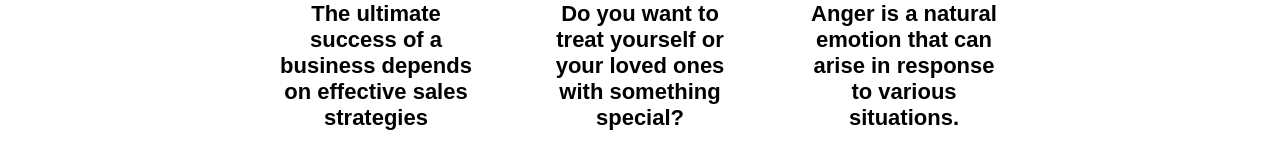
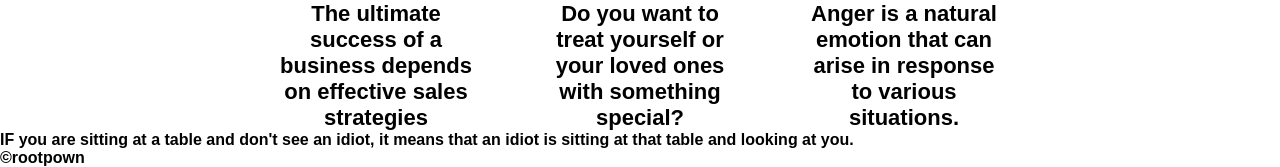
Before and after one commit to rootpown/Landing-page, a plain HTML site: page index.html in a window 1280 px wide. Shown: the part 819-986 px from the top of the page. Before the commit the page ends 950 px from the top, so only its background shows below. Drawn offline with Linux system fonts and the light colour scheme; a web font is replaced by a local one.

Commit message:
добавление блока

```diff
--- a/index.html
+++ b/index.html
@@ -74,6 +74,17 @@
         </div>
       </div>
     </section>
+    <section class="pages-inform">
+      <div class="pages-inform-box-row">
+        <div class="pages-box">
+          <p>
+            IF you are sitting at a table and don't see an idiot, it means that
+            an idiot is sitting at that table and looking at you.
+          </p>
+          <p class="pown">©rootpown</p>
+        </div>
+      </div>
+    </section>
     <footer class="footer">rootpown</footer>
   </body>
 </html>
```
